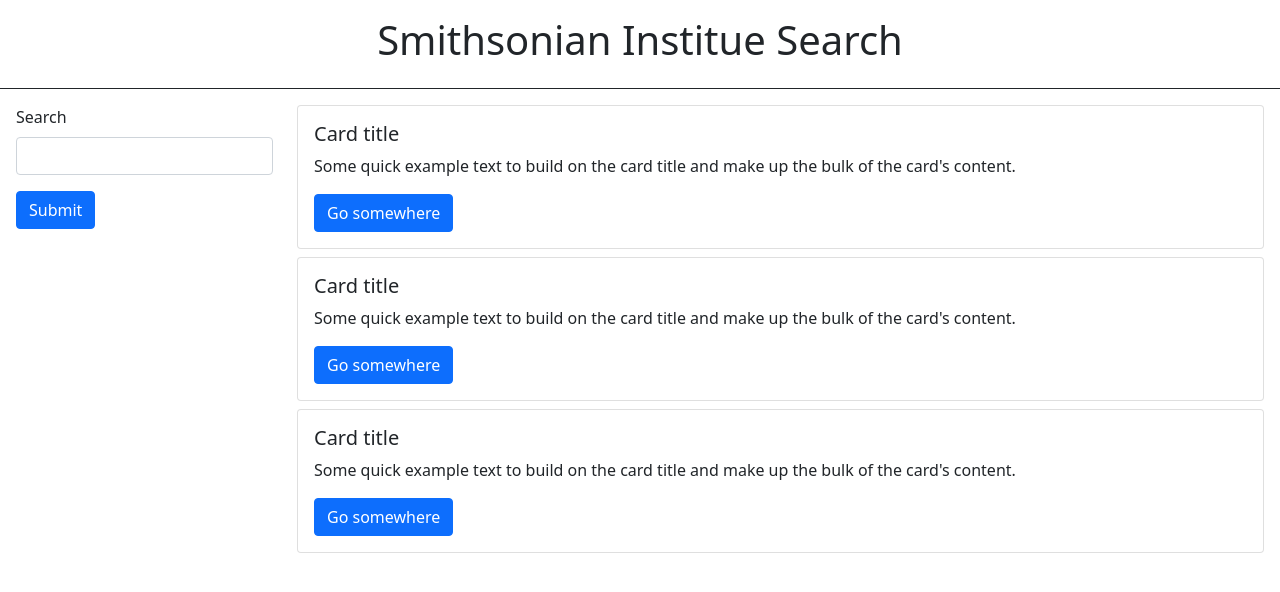
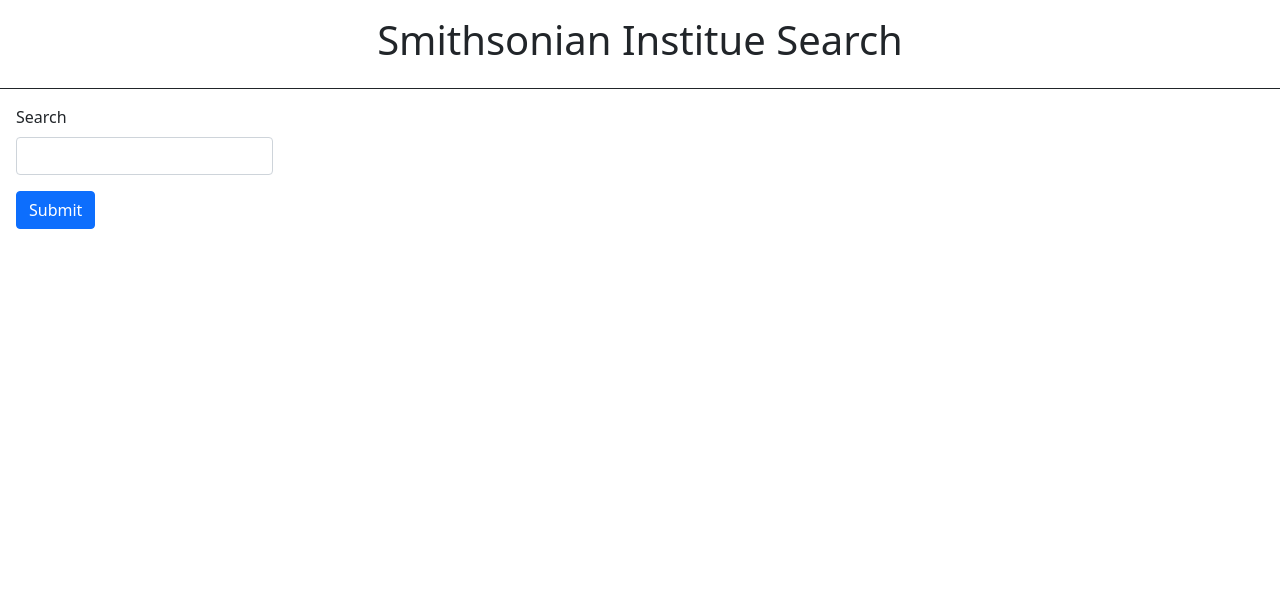
Before and after one commit to megellman/museum-artifact-search-tool, a plain HTML site: page index.html in a window 1280 px wide. Drawn offline with nearby package versions, Linux system fonts and the light colour scheme.

Commit message:
dynamically create cards for each artwork

```diff
--- a/index.html
+++ b/index.html
@@ -26,33 +26,6 @@
                 <button type="submit" class="btn btn-primary">Submit</button>
             </form>
         </div>
-        <!-- Results Container -->
-         <div class="flex-column flex-grow-1 d-flex gap-2">
-             <div class="card">
-                 <div class="card-body">
-                     <h5 class="card-title">Card title</h5>
-                     <p class="card-text">Some quick example text to build on the card title and make up the bulk of the
-                         card's content.</p>
-                     <a href="#" class="btn btn-primary">Go somewhere</a>
-                 </div>
-             </div>
-             <div class="card">
-                 <div class="card-body">
-                     <h5 class="card-title">Card title</h5>
-                     <p class="card-text">Some quick example text to build on the card title and make up the bulk of the
-                         card's content.</p>
-                     <a href="#" class="btn btn-primary">Go somewhere</a>
-                 </div>
-             </div>
-             <div class="card">
-                 <div class="card-body">
-                     <h5 class="card-title">Card title</h5>
-                     <p class="card-text">Some quick example text to build on the card title and make up the bulk of the
-                         card's content.</p>
-                     <a href="#" class="btn btn-primary">Go somewhere</a>
-                 </div>
-             </div>
-         </div>
     </div>
     <script src="./assets/js/script.js"></script>
 </body>
```
Also changed, not shown: assets/js/result.js (+14 -14 lines), results.html (+12 -4 lines).
